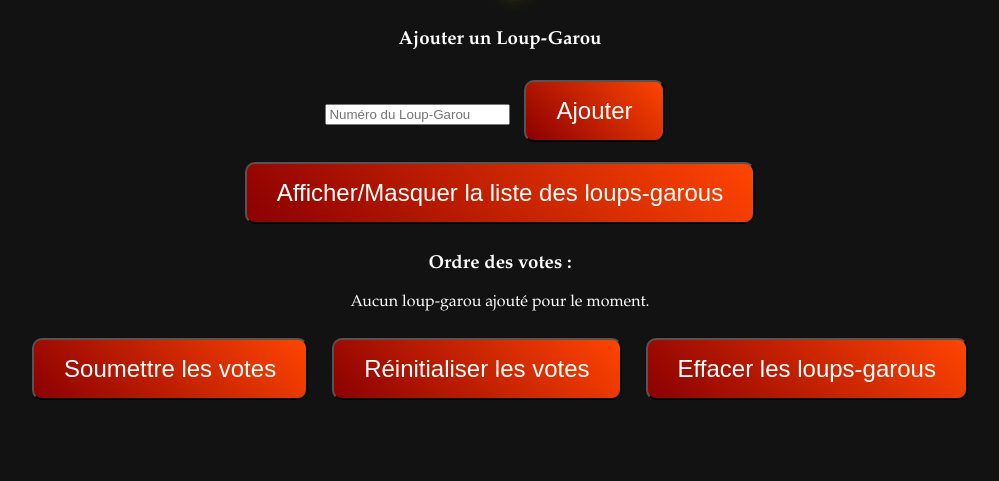
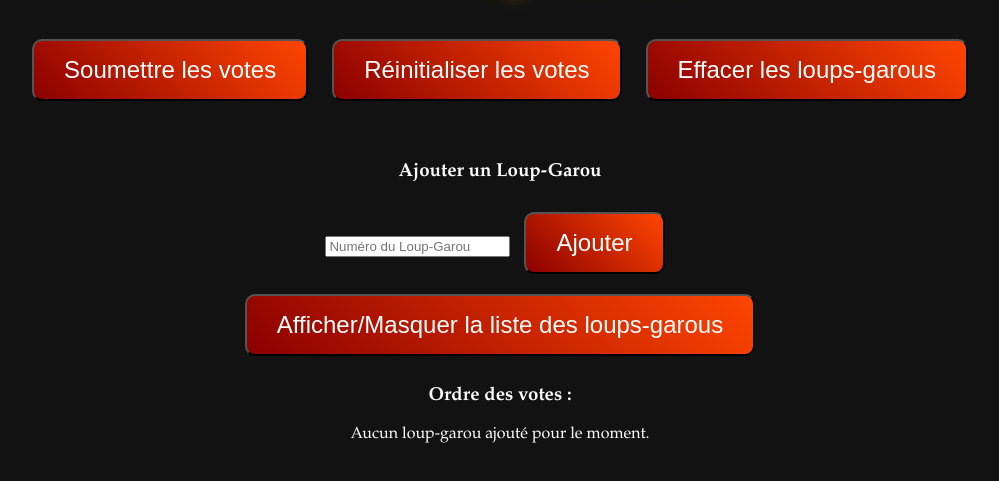
Before and after one commit to Magicarpe1/Loup-garou, a plain HTML site: page index.html in a window 1280 px wide. Shown: the part 113-594 px from the top of the page, without its empty margins (140-1139 px from the left). Drawn offline with Linux system fonts and the light colour scheme; no server answers.

Commit message:
Update index.html

```diff
--- a/index.html
+++ b/index.html
@@ -39,6 +39,9 @@
         li {
             color: #FFD700;
         }
+        #footer {
+            margin-top: 50px;
+        }
     </style>
     <script src="https://www.gstatic.com/firebasejs/9.15.0/firebase-app-compat.js"></script>
     <script src="https://www.gstatic.com/firebasejs/9.15.0/firebase-database-compat.js"></script>
@@ -46,6 +49,20 @@
 <body>
     <h1>Vote Loup-Garou</h1>
 
+    <!-- Zone de votes -->
+    <div class="voting-area" id="voting-area"></div>
+    <button class="button" onclick="submitVotes()">Soumettre les votes</button>
+    <button class="button" onclick="resetVotes()">Réinitialiser les votes</button>
+    <button class="button" onclick="clearWerewolves()">Effacer les loups-garous</button>
+
+    <!-- Résultats -->
+    <div id="results" style="display: none;">
+        <h2>Résultats des Votes</h2>
+        <ul id="results-list"></ul>
+    </div>
+
+    <!-- Section des loups-garous en bas -->
+    <div id="footer">
         <!-- Ajout de loup-garous -->
         <div>
             <h3>Ajouter un Loup-Garou</h3>
@@ -65,17 +82,6 @@
             <h3>Ordre des votes :</h3>
             <p id="vote-order">Aucun loup-garou ajouté pour le moment.</p>
         </div>
-
-    <!-- Zone de votes -->
-    <div class="voting-area" id="voting-area"></div>
-    <button class="button" onclick="submitVotes()">Soumettre les votes</button>
-    <button class="button" onclick="resetVotes()">Réinitialiser les votes</button>
-    <button class="button" onclick="clearWerewolves()">Effacer les loups-garous</button>
-
-    <!-- Résultats -->
-    <div id="results" style="display: none;">
-        <h2>Résultats des Votes</h2>
-        <ul id="results-list"></ul>
     </div>
 
     <script>
@@ -193,7 +199,12 @@
                 const votes = snapshot.val() || {};
                 resultsList.innerHTML = Object.entries(votes)
                     .filter(([_, value]) => value > 0)
-                    .map(([key, value]) => `<li>Numéro ${key} : ${value} votes</li>`)
+                    .map(([key, value]) => {
+                        const voters = Object.entries(werewolfVotes)
+                            .filter(([_, v]) => v == key)
+                            .map(([w]) => w);
+                        return `<li>Numéro ${key} : ${value} votes (Loups-Garous : ${voters.join(', ')})</li>`;
+                    })
                     .join('');
                 results.style.display = 'block';
             });
```
Lines whose indentation alone changed are shown as unchanged.
